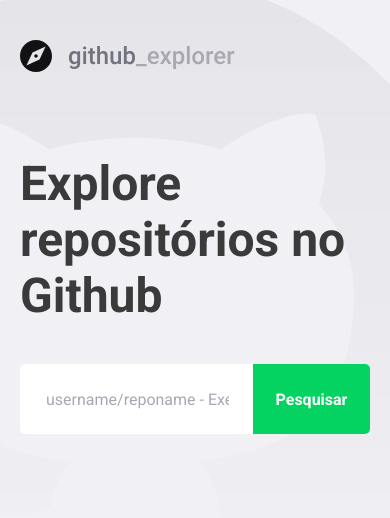
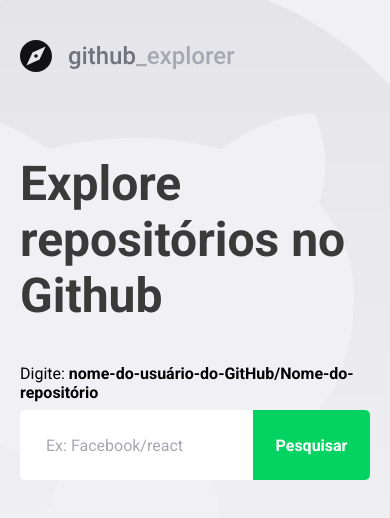
Before and after one commit to Guillescas/github_explorer, a React (Create React App) app: page / in a window 390 px wide. Shown: the top 518 px of the page. Built offline with nearby package versions, Linux system fonts and the light colour scheme.

Commit message:
Make responsivity for index page

```diff
--- a/src/pages/Dashboard/index.tsx
+++ b/src/pages/Dashboard/index.tsx
@@ -45,7 +45,7 @@
     event.preventDefault();
 
     if (!newRepo) {
-      setInputError('Digite o autor/nome do repositório');
+      setInputError('Digite o autor/nome-do-repositório');
       return;
     }
 
@@ -67,12 +67,17 @@
       <Title>Explore repositórios no Github</Title>
 
       <Form hasError={!!inputError} onSubmit={handleAddRepository}>
-        <input
-          value={newRepo}
-          onChange={e => setNewRepo(e.target.value)}
-          placeholder="username/reponame - Exemplo: Facebook/react"
-        />
-        <button type="submit">Pesquisar</button>
+        <p>
+          Digite: <strong>nome-do-usuário-do-GitHub/Nome-do-repositório</strong>
+        </p>
+        <div className="input-area">
+          <input
+            value={newRepo}
+            onChange={e => setNewRepo(e.target.value)}
+            placeholder="Ex: Facebook/react"
+          />
+          <button type="submit">Pesquisar</button>
+        </div>
       </Form>
 
       {inputError && <Error>{inputError}</Error>}
--- a/src/pages/Dashboard/styles.ts
+++ b/src/pages/Dashboard/styles.ts
@@ -1,6 +1,7 @@
 import styled, { css } from 'styled-components';
 import { shade } from 'polished';
 
+// eslint-disable-next-line @typescript-eslint/no-unused-vars
 interface FormProps {
   hasError: boolean;
 }
@@ -19,6 +20,15 @@
   max-width: 700px;
 
   display: flex;
+  flex-direction: column;
+
+  > P {
+    margin-bottom: 8px;
+  }
+
+  .input-area {
+    display: flex;
+  }
 
   input {
     flex: 1;
@@ -53,6 +63,12 @@
 
     &:hover {
       background: ${shade(0.2, '#04d361')};
+    }
+  }
+
+  @media (max-width: 500px) {
+    button {
+      width: 120px;
     }
   }
 `;
--- a/src/pages/Repository/styles.ts
+++ b/src/pages/Repository/styles.ts
@@ -1,4 +1,5 @@
 import styled from 'styled-components';
+import px2vw from '../../utils/px2vw';
 
 export const Header = styled.header`
   display: flex;
@@ -77,6 +78,8 @@
 `;
 
 export const Issues = styled.div`
+  width: ${px2vw(1000)};
+  max-width: 920px;
   margin-top: 80px;
 
   a {
@@ -120,4 +123,24 @@
       color: #cbcbd6;
     }
   }
+
+  @media (max-width: 1150px) {
+    width: ${px2vw(1250)};
+  }
+
+  @media (max-width: 460px) {
+    width: ${px2vw(1300)};
+  }
+
+  @media (max-width: 415px) {
+    width: ${px2vw(1340)};
+  }
+
+  @media (max-width: 385px) {
+    width: ${px2vw(1345)};
+  }
+
+  @media (max-width: 310px) {
+    width: ${px2vw(1336)};
+  }
 `;
--- /dev/null
+++ b/src/utils/px2vw.ts
@@ -0,0 +1,4 @@
+const px2vw = (size: number, width = 1440): string =>
+  `${(size / width) * 100}vw`;
+
+export default px2vw;
```
